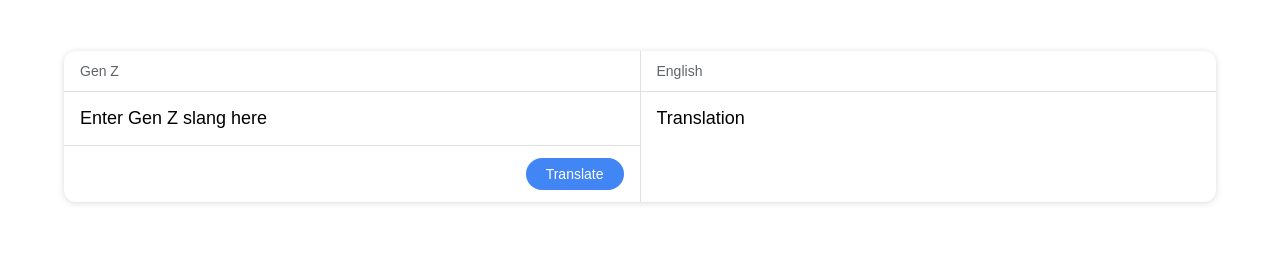
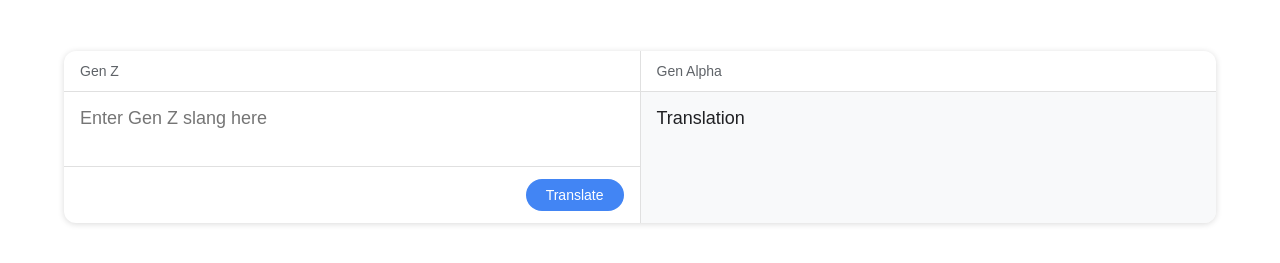
Before and after one commit to dutchbabypancakes/genz-genalpha-translator, a website: page index.html in a window 1280 px wide. Shown: the part 49-312 px from the top of the page. Drawn offline with Linux system fonts and the light colour scheme.

Commit message:
Update index.html

```diff
--- a/index.html
+++ b/index.html
@@ -59,11 +59,22 @@
       border-bottom: 1px solid #e0e0e0;
     }
 
-    .text {
+    textarea {
       flex: 1;
       padding: 16px;
       font-size: 18px;
+      border: none;
+      resize: none;
+      outline: none;
       font-family: inherit;
+    }
+
+    .output {
+      flex: 1;
+      padding: 16px;
+      font-size: 18px;
+      color: #202124;
+      background: #f8f9fa;
     }
 
     .divider {
@@ -127,7 +138,7 @@
     <!-- LEFT PANEL -->
     <div class="panel">
       <div class="panel-header">Gen Z</div>
-      <div class="text" id="inputText">Enter Gen Z slang here</div>
+      <textarea id="inputText" placeholder="Enter Gen Z slang here"></textarea>
       <div class="actions">
         <button id="translateBtn">Translate</button>
       </div>
@@ -137,8 +148,8 @@
 
     <!-- RIGHT PANEL -->
     <div class="panel">
-      <div class="panel-header">English</div>
-      <div class="text" id="outputText">Translation</div>
+      <div class="panel-header">Gen Alpha</div>
+      <div class="output" id="outputText">Translation</div>
     </div>
 
   </div>
```
